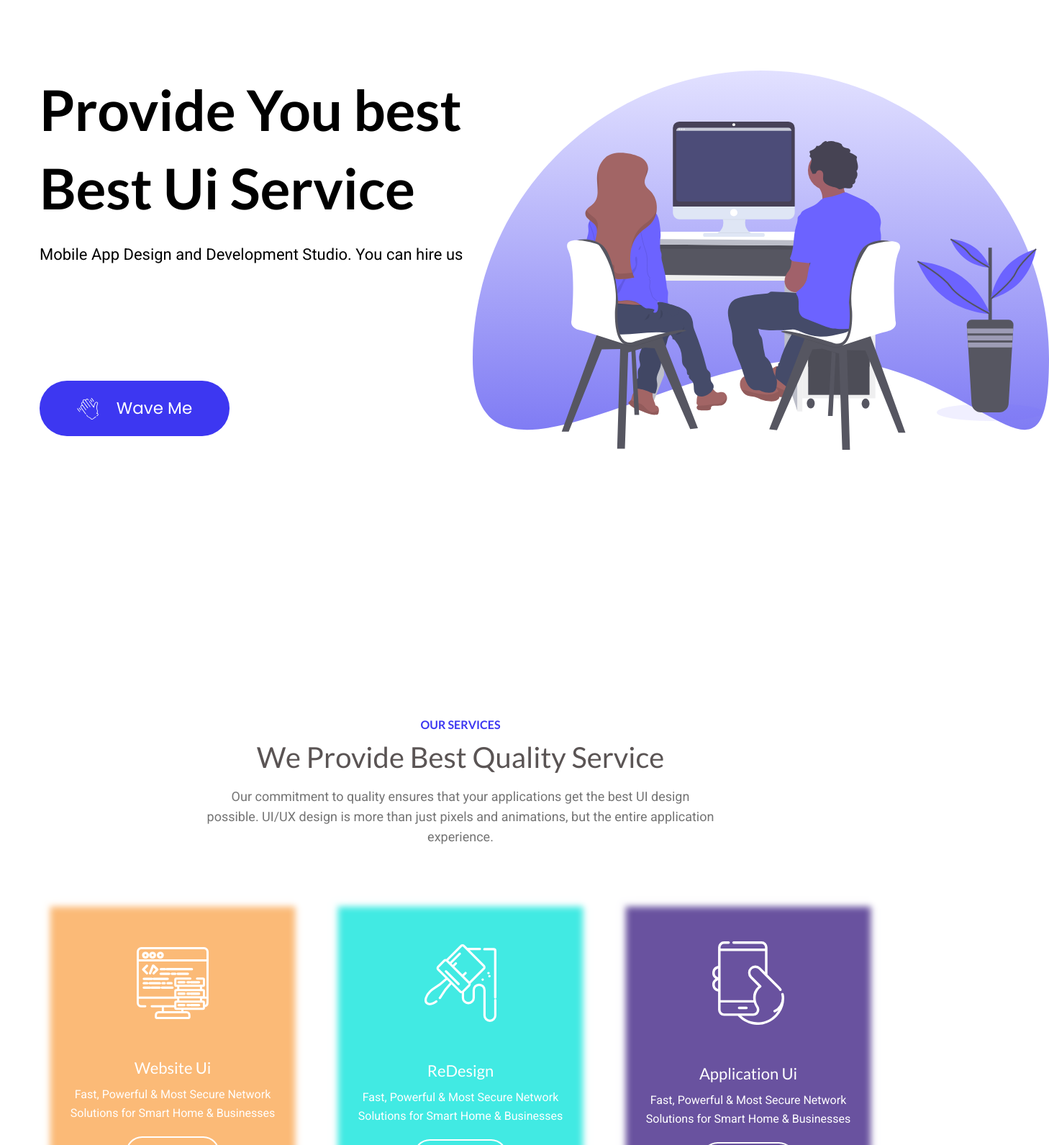
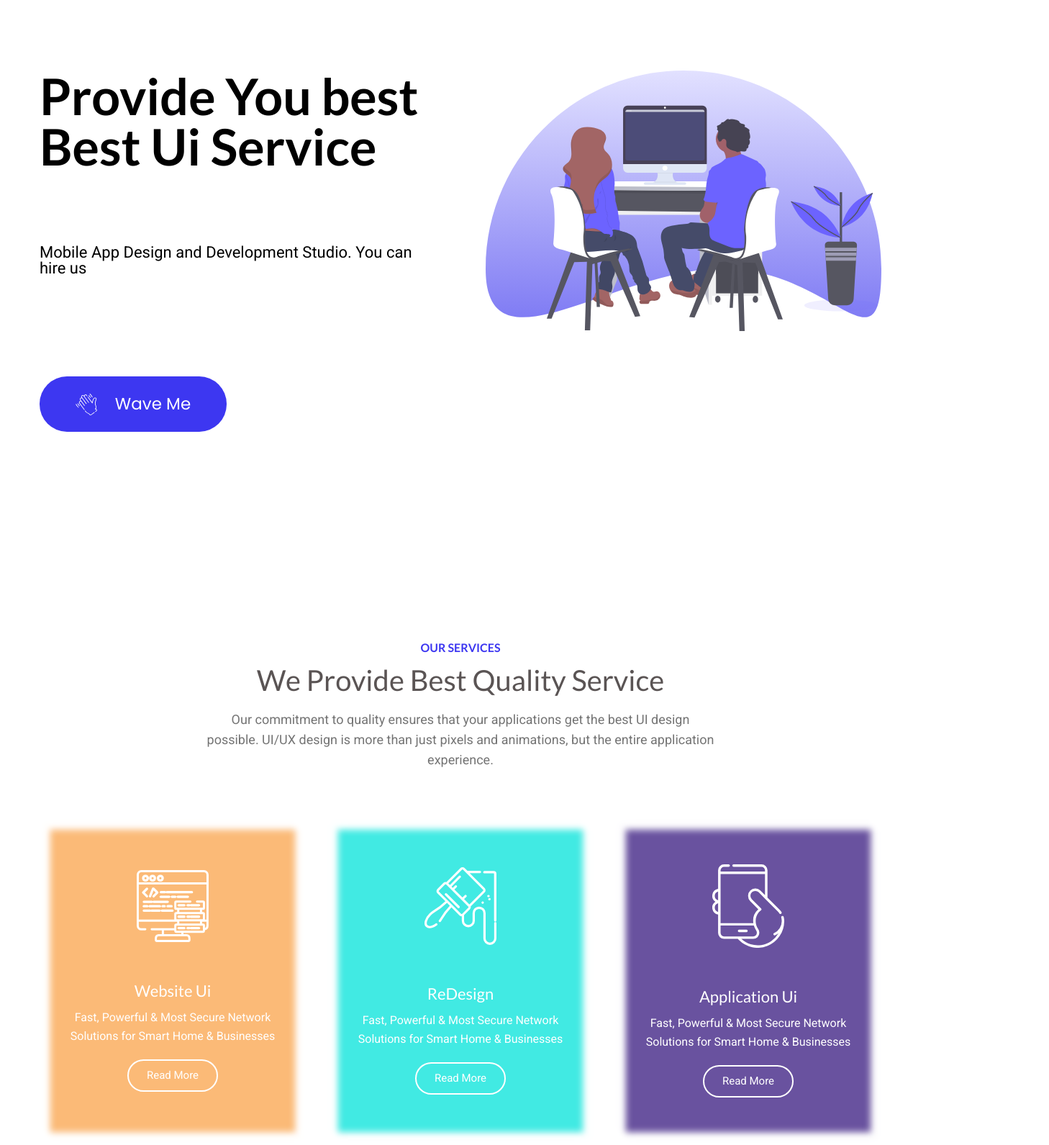
Before and after one commit to MTGeorgian/TornikeMaghradze-Lesson-8, a plain HTML site: page index.html in a window 1280 px wide. Shown: the part 102-1693 px from the top of the page at 72% size, 1458 px wide, since content can reach past the window. Drawn offline with Linux system fonts and the light colour scheme.

Commit message:
change size properties

```diff
--- /dev/null
+++ b/css/responsive.css
@@ -0,0 +1,3 @@
+@media (max-width:) {
+
+}
--- a/css/style.css
+++ b/css/style.css
@@ -3,6 +3,7 @@
 
 .header{
 	position: fixed;
+	/* max-width: ; */
 	width: 100%;
 	top: 0px;
 	z-index: 100;
@@ -65,31 +66,35 @@ li:hover{
 	margin-top: 200px;
 }
 .section1-container{
+	max-width: 1170px;
+    width: 100%;
 	margin: 0 auto;
-	padding-bottom: 287px;
-	width: 1170px;
+	padding-bottom: 180px;
 	display: flex;
-	justify-content: space-around;
+	justify-content: space-between;
 	/*background-color: seagreen;*/
 }
 .section1-left-block{
-	width: 801px;
+	max-width: 550px;
+	width: 100%;
 	height: 527px;
-/*	display: flex;
-	flex-flow: column nowrap;
-	align-content: space-between;*/
+	display: flex;
+	flex-flow: column wrap;
+	align-content: space-between;
 }
 h1{
 	font-family: 'Lato-B';
-	font-size: 78px;
-	width: 602px;
-	height: 203px;
+	font-size: 70px;
+	max-width: 550px;
+	width: 100%;
+	height: 200px;
 	margin-bottom: 42px;
-	line-height: 109px;
+	/* line-height: 109px; */
 }
 .section1-container-left-block-p1{
-	width: 602px;
-	height: 103px;
+	max-width: 550px;
+	width: 100%;
+	height: 100px;
 	font-size: 22px;
 	font-family: 'Roboto', sans-serif;
 }
@@ -97,14 +102,16 @@ h1{
 	display: flex;
 	justify-content: center;
 	align-items: center;
-	width: 264px;
+	max-width: 260px;
+	width: 100%;
 	height: 77px;
 	background-color: #3D37F1;
 	border-radius: 38px;
 	margin-top: 83px;
 }
 .section1-left-block-div img{
-	width: 30px;
+	max-width: 30px;
+	width: 100%;
 	height: 30px;
 	margin-right: 25px;
 }
@@ -116,14 +123,20 @@ h1{
 	text-transform: capitalize;
 }
 .section1-right-block{
-	width: 801px;
+	max-width: 550px;
+	width: 100%;
 	height: 527px;
+}
+.section1-right-block img{
+	max-width: 550px;
+	width: 100%;
 }
 
 /* section 2 */
 
 .section2-container{
-	width: 1170px;
+	max-width: 1170px;
+	width: 100%;
 	margin: 0 auto;
 	display: flex;
 	flex-flow: column nowrap;
@@ -148,7 +161,8 @@ h1{
 	margin: 17px 0px 21px;
 }
 .section2-title-block p{
-	width: 710px;
+	max-width: 710px;
+	width: 100%;
 	height: 85px;
 	text-align: center;
 	font-family: 'Roboto', sans-serif;
@@ -162,14 +176,17 @@ h1{
 	transform: scale(1.5, 1.5);
 }
 .section2-line{
-	/*width: 1170px;*/
+	max-width: 1170px;
+	width: 100%;
 	height: 450px;
 	/*background-color: goldenrod;*/
 	display: flex;
 	justify-content: space-between;
+	flex-wrap: wrap;
 }
 .section2-line-block{
-	width: 370px;
+	max-width: 370px;
+	width: 100%;
 	height: 450px;
 	background-color: #FBBA77;
 	display: flex;
@@ -186,7 +203,8 @@ h1{
 	text-transform: capitalize;
 }
 .section2-line-block-p{
-	width: 320px;
+	max-width: 320px;
+	width: 100%;
 	height: 60px;
 	font-family: 'Roboto', sans-serif;
 	font-size: 16px;
@@ -195,7 +213,8 @@ h1{
 	color: #fff;
 }
 .section2-line-block-div{
-	width: 130px;
+	max-width: 130px;
+	width: 100%;
 	height: 45px;
 	border: 2px solid #fff;
 	border-radius: 23px;
@@ -206,15 +225,17 @@ h1{
 	font-family: 'Roboto', sans-serif;
 	font-size: 15px;
 	margin-top: 11px;
+	padding: 0px 25px;
 }
 .section2-line-block-div:hover{
 	color: black;
 	cursor: pointer;
 	background-color: #fff;
 	font-size: 16px;
+	white-space: nowrap;
 }
 .color-1{
-	background-color: #FBBA77t;
+	background-color: #FBBA77;
 }
 .color-2{
 	background-color: #41EAE3;
@@ -232,5 +253,5 @@ h1{
 	background-color: #FF8088;
 }
 .line2-margin{
-	margin-top: 60px;
+	margin-top: 40px;
 }
--- a/index.html
+++ b/index.html
@@ -2,7 +2,7 @@
 <html>
 <head>
 	<meta charset="utf-8">
-	<title>Tornike Maghradze - Lesson 7</title>
+	<title>Tornike Maghradze - Lesson 8</title>
 	<link rel="preconnect" href="https://fonts.googleapis.com">
 	<link rel="preconnect" href="https://fonts.gstatic.com" crossorigin>
 	<link href="https://fonts.googleapis.com/css2?family=Roboto&display=swap" rel="stylesheet">
@@ -11,6 +11,7 @@
 	<link rel="icon" href="images/title-icon.svg" sizes="any">
 	<link rel="stylesheet" href="css/@keyframes.css">
 	<link rel="stylesheet" href="css/style.css">
+	<link rel="stylesheet" href="css/responsive.css">
 </head>
 <body>
 	<header class="header">
@@ -112,9 +113,7 @@
 						</div>
 					</a>
 				</div>
-			</div>
-			<div class="section2-line line2-margin">
-				<div class="section2-line-block color-4">
+				<div class="section2-line-block color-4 line2-margin">
 					<img class="section2-img-hover" src="images/app.svg" alt="image">
 					<h3>Mobile App Ui</h3>
 					<p class="section2-line-block-p">Fast, Powerful & Most Secure Network Solutions for Smart Home & Businesses</p>
@@ -124,7 +123,7 @@
 						</div>
 					</a>
 				</div>
-				<div class="section2-line-block color-5">
+				<div class="section2-line-block color-5 line2-margin">
 					<img class="section2-img-hover" src="images/ui.svg" alt="image">
 					<h3>Web App Ui</h3>
 					<p class="section2-line-block-p">Fast, Powerful & Most Secure Network Solutions for Smart Home & Businesses</p>
@@ -134,7 +133,7 @@
 						</div>
 					</a>
 				</div>
-				<div class="section2-line-block color-6">
+				<div class="section2-line-block color-6 line2-margin">
 					<img class="section2-img-hover" src="images/repair.svg" alt="image">
 					<h3>Web Elements</h3>
 					<p class="section2-line-block-p">Fast, Powerful & Most Secure Network Solutions for Smart Home & Businesses</p>
```
